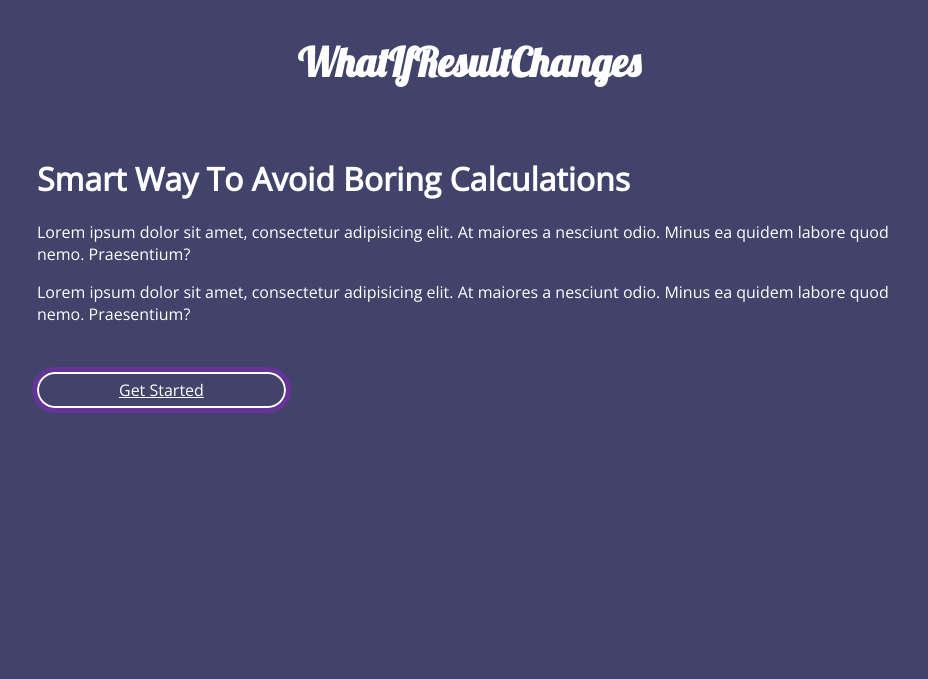
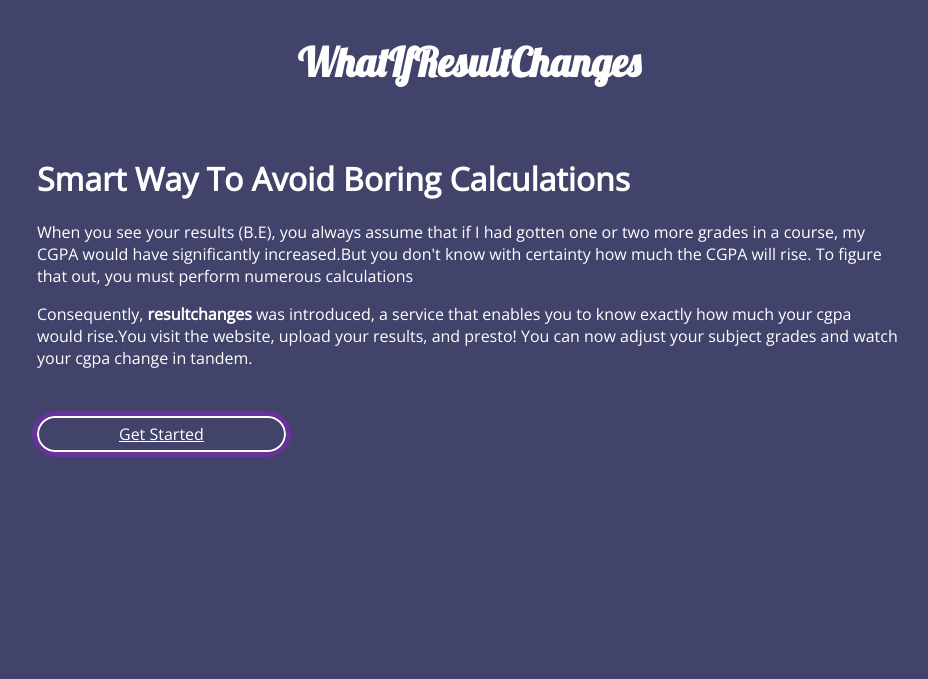
Before and after one commit to alphaone2468/resultchanges, a website: page public/index.html in a window 1280 px wide. Shown: the top 679 px of the page, without its empty margins (171-1099 px from the left). Drawn offline with nearby package versions, Linux system fonts and the light colour scheme.

Commit message:
Update index.html

```diff
--- a/public/index.html
+++ b/public/index.html
@@ -100,8 +100,13 @@
     <p id="pdfnotselecttext" class="hideme"> Pdf Not Selected (or) Wrong PDF Selected  .......Please Refresh The Page And Select Pdf</p>
     <p class="hideme2">Lorem ipsum dolor</p>
     <h1>Smart Way To Avoid Boring Calculations</h1>
-    <p>Lorem ipsum dolor sit amet, consectetur adipisicing elit. At maiores a nesciunt odio. Minus ea quidem labore quod nemo. Praesentium?</p>
-    <p>Lorem ipsum dolor sit amet, consectetur adipisicing elit. At maiores a nesciunt odio. Minus ea quidem labore quod nemo. Praesentium?</p>
+    <p>When you see your results (B.E), you always assume that if I had gotten one or two more grades in a course, my CGPA would have significantly increased.But you don't know with
+certainty how much the CGPA will rise. To figure that out, you must perform numerous
+calculations</p>
+    <p>Consequently, <strong>resultchanges</strong> was introduced, a service that enables you to know exactly
+how much your cgpa would rise.You visit the website, upload your results, and presto! You
+can now adjust your subject grades and watch your cgpa change in tandem.
+</p>
     <p class="hideme2">Lorem ipsum dolor</p>
     <a href="#btnupload">Get Started</a>
 
```
